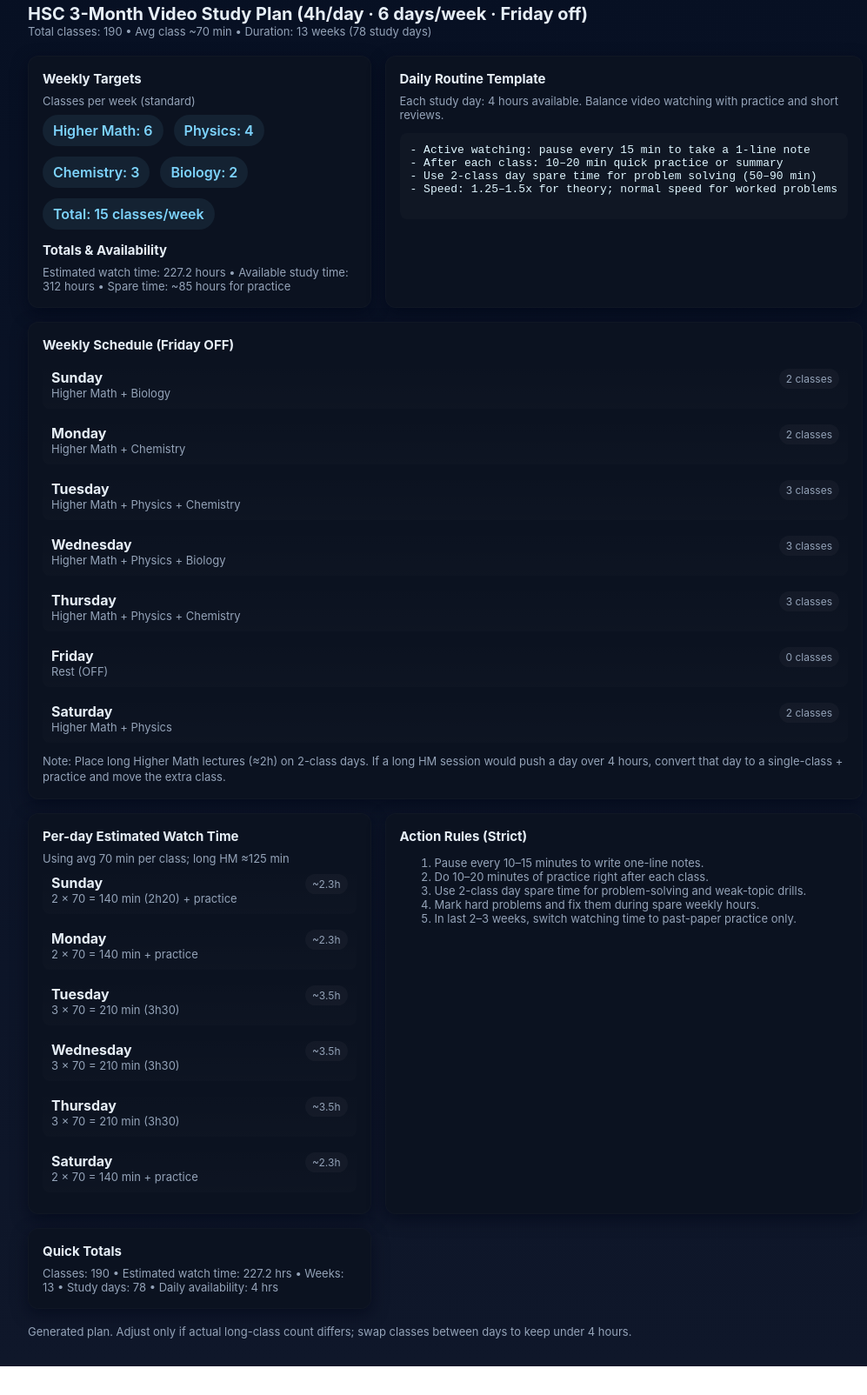
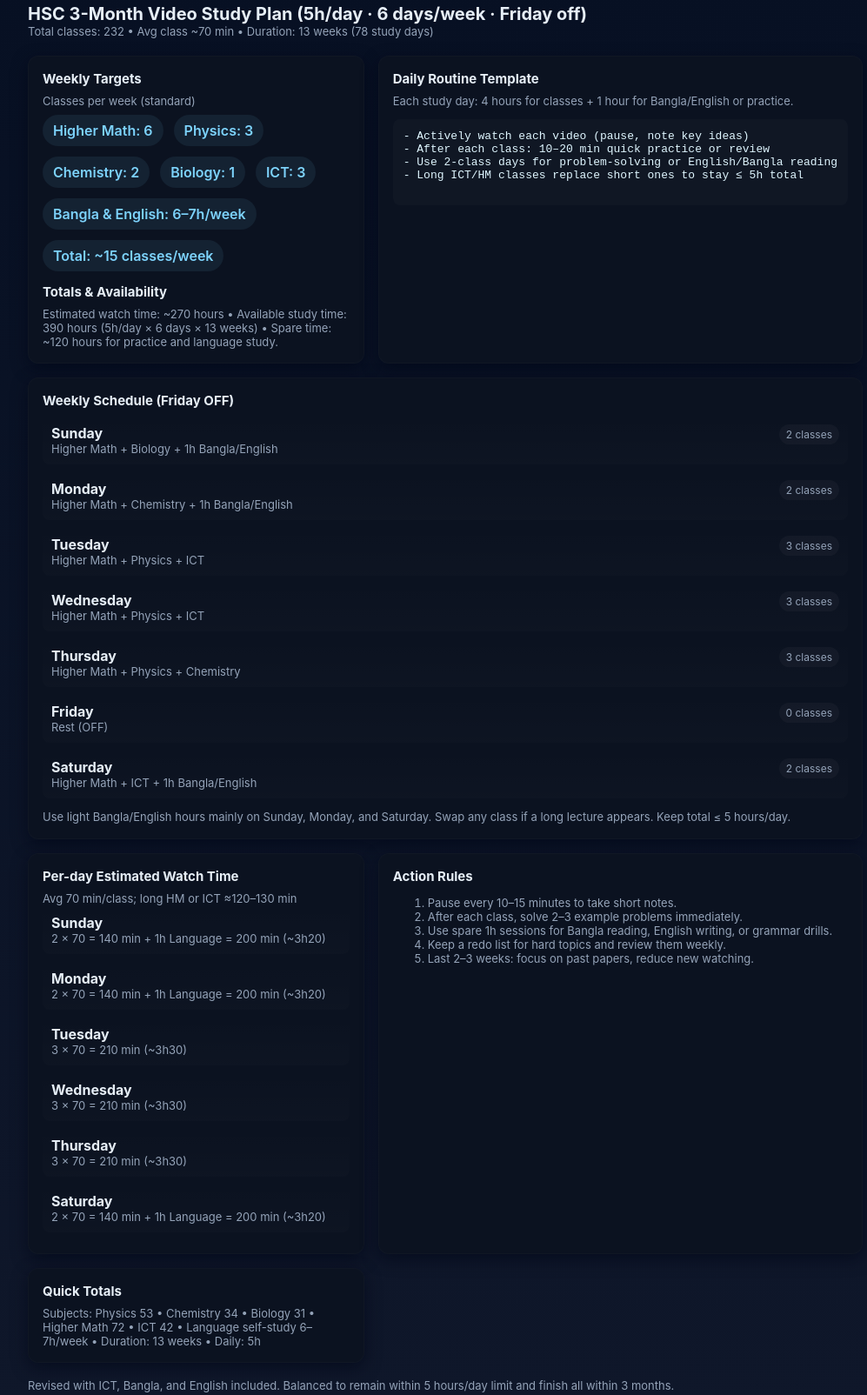
Before and after one commit to khalidkhorshed/Routine, a plain HTML site: page index.html in a window 1280 px wide. Shown: the part 28-1632 px from the top of the page at 87% size, without its empty margins (128-1125 px from the left). Before the commit the page ends 1599 px from the top, so only its background shows below. Drawn offline with Linux system fonts and the light colour scheme.

Commit message:
Update index.html

```diff
--- a/index.html
+++ b/index.html
@@ -3,7 +3,7 @@
 <head>
   <meta charset="utf-8" />
   <meta name="viewport" content="width=device-width,initial-scale=1" />
-  <title>HSC 3-Month Video Study Plan</title>
+  <title>HSC 3-Month Study Plan (Updated)</title>
   <style>
     :root{--bg:#0f172a;--card:#0b1220;--accent:#7dd3fc;--muted:#94a3b8;--glass:rgba(255,255,255,0.03)}
     body{font-family:Inter,Segoe UI,Arial,sans-serif;background:linear-gradient(180deg,#071023 0%,var(--bg)100%);color:#e6eef6;margin:0;padding:32px}
@@ -19,7 +19,6 @@
     .day{display:flex;justify-content:space-between;padding:10px;border-radius:8px;background:linear-gradient(180deg,transparent,rgba(255,255,255,0.01));margin-bottom:8px}
     .day .left{display:flex;flex-direction:column}
     .tag{font-size:12px;padding:4px 8px;border-radius:999px;background:var(--glass);color:var(--muted);display:inline-block}
-    .big{font-weight:700}
     .notes{font-size:13px;color:var(--muted);line-height:1.4}
     footer{margin-top:18px;color:var(--muted);font-size:13px}
     .summary{display:flex;gap:12px;flex-wrap:wrap}
@@ -32,8 +31,8 @@
   <div class="container">
     <header>
       <div>
-        <h1>HSC 3-Month Video Study Plan (4h/day · 6 days/week · Friday off)</h1>
-        <div class="meta">Total classes: 190 • Avg class ~70 min • Duration: 13 weeks (78 study days)</div>
+        <h1>HSC 3-Month Video Study Plan (5h/day · 6 days/week · Friday off)</h1>
+        <div class="meta">Total classes: 232 • Avg class ~70 min • Duration: 13 weeks (78 study days)</div>
       </div>
     </header>
 
@@ -43,77 +42,78 @@
         <div class="muted">Classes per week (standard)</div>
         <div style="margin-top:8px" class="summary">
           <span class="pill">Higher Math: 6</span>
-          <span class="pill">Physics: 4</span>
-          <span class="pill">Chemistry: 3</span>
-          <span class="pill">Biology: 2</span>
-          <span class="pill">Total: 15 classes/week</span>
+          <span class="pill">Physics: 3</span>
+          <span class="pill">Chemistry: 2</span>
+          <span class="pill">Biology: 1</span>
+          <span class="pill">ICT: 3</span>
+          <span class="pill">Bangla & English: 6–7h/week</span>
+          <span class="pill">Total: ~15 classes/week</span>
         </div>
 
         <h2 style="margin-top:14px">Totals & Availability</h2>
-        <div class="muted">Estimated watch time: 227.2 hours • Available study time: 312 hours • Spare time: ~85 hours for practice</div>
+        <div class="muted">Estimated watch time: ~270 hours • Available study time: 390 hours (5h/day × 6 days × 13 weeks) • Spare time: ~120 hours for practice and language study.</div>
       </div>
 
       <div class="card">
         <h2>Daily Routine Template</h2>
-        <div class="muted">Each study day: 4 hours available. Balance video watching with practice and short reviews.</div>
+        <div class="muted">Each study day: 4 hours for classes + 1 hour for Bangla/English or practice.</div>
         <pre>
-- Active watching: pause every 15 min to take a 1-line note
-- After each class: 10–20 min quick practice or summary
-- Use 2-class day spare time for problem solving (50–90 min)
-- Speed: 1.25–1.5x for theory; normal speed for worked problems
+- Actively watch each video (pause, note key ideas)
+- After each class: 10–20 min quick practice or review
+- Use 2-class days for problem-solving or English/Bangla reading
+- Long ICT/HM classes replace short ones to stay ≤ 5h total
         </pre>
       </div>
 
       <div class="card" style="grid-column:1 / -1">
         <h2>Weekly Schedule (Friday OFF)</h2>
         <ul class="day-list">
-          <li class="day"><div class="left"><strong>Sunday</strong><span class="muted">Higher Math + Biology</span></div><div class="right"><span class="tag">2 classes</span></div></li>
-          <li class="day"><div class="left"><strong>Monday</strong><span class="muted">Higher Math + Chemistry</span></div><div class="right"><span class="tag">2 classes</span></div></li>
-          <li class="day"><div class="left"><strong>Tuesday</strong><span class="muted">Higher Math + Physics + Chemistry</span></div><div class="right"><span class="tag">3 classes</span></div></li>
-          <li class="day"><div class="left"><strong>Wednesday</strong><span class="muted">Higher Math + Physics + Biology</span></div><div class="right"><span class="tag">3 classes</span></div></li>
+          <li class="day"><div class="left"><strong>Sunday</strong><span class="muted">Higher Math + Biology + 1h Bangla/English</span></div><div class="right"><span class="tag">2 classes</span></div></li>
+          <li class="day"><div class="left"><strong>Monday</strong><span class="muted">Higher Math + Chemistry + 1h Bangla/English</span></div><div class="right"><span class="tag">2 classes</span></div></li>
+          <li class="day"><div class="left"><strong>Tuesday</strong><span class="muted">Higher Math + Physics + ICT</span></div><div class="right"><span class="tag">3 classes</span></div></li>
+          <li class="day"><div class="left"><strong>Wednesday</strong><span class="muted">Higher Math + Physics + ICT</span></div><div class="right"><span class="tag">3 classes</span></div></li>
           <li class="day"><div class="left"><strong>Thursday</strong><span class="muted">Higher Math + Physics + Chemistry</span></div><div class="right"><span class="tag">3 classes</span></div></li>
           <li class="day"><div class="left"><strong>Friday</strong><span class="muted">Rest (OFF)</span></div><div class="right"><span class="tag">0 classes</span></div></li>
-          <li class="day"><div class="left"><strong>Saturday</strong><span class="muted">Higher Math + Physics</span></div><div class="right"><span class="tag">2 classes</span></div></li>
+          <li class="day"><div class="left"><strong>Saturday</strong><span class="muted">Higher Math + ICT + 1h Bangla/English</span></div><div class="right"><span class="tag">2 classes</span></div></li>
         </ul>
-
         <div style="margin-top:12px" class="notes">
-          Note: Place long Higher Math lectures (≈2h) on 2-class days. If a long HM session would push a day over 4 hours, convert that day to a single-class + practice and move the extra class.
+          Use light Bangla/English hours mainly on Sunday, Monday, and Saturday. Swap any class if a long lecture appears. Keep total ≤ 5 hours/day.
         </div>
       </div>
 
       <div class="card">
         <h2>Per-day Estimated Watch Time</h2>
-        <div class="muted">Using avg 70 min per class; long HM ≈125 min</div>
+        <div class="muted">Avg 70 min/class; long HM or ICT ≈120–130 min</div>
         <ul class="day-list">
-          <li class="day"><div class="left"><strong>Sunday</strong><span class="muted">2 × 70 = 140 min (2h20) + practice</span></div><div class="right"><span class="tag">~2.3h</span></div></li>
-          <li class="day"><div class="left"><strong>Monday</strong><span class="muted">2 × 70 = 140 min + practice</span></div><div class="right"><span class="tag">~2.3h</span></div></li>
-          <li class="day"><div class="left"><strong>Tuesday</strong><span class="muted">3 × 70 = 210 min (3h30)</span></div><div class="right"><span class="tag">~3.5h</span></div></li>
-          <li class="day"><div class="left"><strong>Wednesday</strong><span class="muted">3 × 70 = 210 min (3h30)</span></div><div class="right"><span class="tag">~3.5h</span></div></li>
-          <li class="day"><div class="left"><strong>Thursday</strong><span class="muted">3 × 70 = 210 min (3h30)</span></div><div class="right"><span class="tag">~3.5h</span></div></li>
-          <li class="day"><div class="left"><strong>Saturday</strong><span class="muted">2 × 70 = 140 min + practice</span></div><div class="right"><span class="tag">~2.3h</span></div></li>
+          <li class="day"><div class="left"><strong>Sunday</strong><span class="muted">2 × 70 = 140 min + 1h Language = 200 min (~3h20)</span></div></li>
+          <li class="day"><div class="left"><strong>Monday</strong><span class="muted">2 × 70 = 140 min + 1h Language = 200 min (~3h20)</span></div></li>
+          <li class="day"><div class="left"><strong>Tuesday</strong><span class="muted">3 × 70 = 210 min (~3h30)</span></div></li>
+          <li class="day"><div class="left"><strong>Wednesday</strong><span class="muted">3 × 70 = 210 min (~3h30)</span></div></li>
+          <li class="day"><div class="left"><strong>Thursday</strong><span class="muted">3 × 70 = 210 min (~3h30)</span></div></li>
+          <li class="day"><div class="left"><strong>Saturday</strong><span class="muted">2 × 70 = 140 min + 1h Language = 200 min (~3h20)</span></div></li>
         </ul>
       </div>
 
       <div class="card">
-        <h2>Action Rules (Strict)</h2>
+        <h2>Action Rules</h2>
         <ol class="muted">
-          <li>Pause every 10–15 minutes to write one-line notes.</li>
-          <li>Do 10–20 minutes of practice right after each class.</li>
-          <li>Use 2-class day spare time for problem-solving and weak-topic drills.</li>
-          <li>Mark hard problems and fix them during spare weekly hours.</li>
-          <li>In last 2–3 weeks, switch watching time to past-paper practice only.</li>
+          <li>Pause every 10–15 minutes to take short notes.</li>
+          <li>After each class, solve 2–3 example problems immediately.</li>
+          <li>Use spare 1h sessions for Bangla reading, English writing, or grammar drills.</li>
+          <li>Keep a redo list for hard topics and review them weekly.</li>
+          <li>Last 2–3 weeks: focus on past papers, reduce new watching.</li>
         </ol>
       </div>
 
       <div class="card">
         <h2>Quick Totals</h2>
-        <div class="muted">Classes: 190 • Estimated watch time: 227.2 hrs • Weeks: 13 • Study days: 78 • Daily availability: 4 hrs</div>
+        <div class="muted">Subjects: Physics 53 • Chemistry 34 • Biology 31 • Higher Math 72 • ICT 42 • Language self-study 6–7h/week • Duration: 13 weeks • Daily: 5h</div>
       </div>
 
     </section>
 
     <footer>
-      Generated plan. Adjust only if actual long-class count differs; swap classes between days to keep under 4 hours.
+      Revised with ICT, Bangla, and English included. Balanced to remain within 5 hours/day limit and finish all within 3 months.
     </footer>
   </div>
 </body>
```
